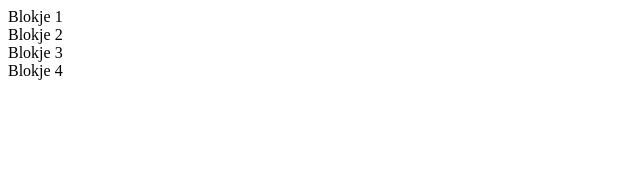
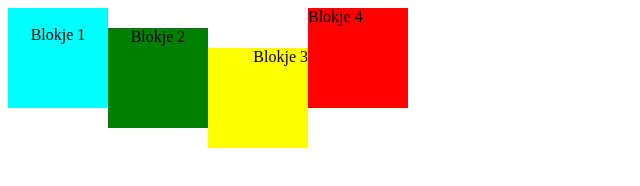
Before and after one commit to xbranw/javascript, a plain HTML site: page hoofdstuk2/Opdracht2.2.html in a window 1280 px wide. Shown: the whole page, without its empty margins (0-640 px from the left). Drawn offline with Linux system fonts and the light colour scheme.

Commit message:
Hoofdstuk 2

```diff
--- a/hoofdstuk2/Opdracht2.2.html
+++ b/hoofdstuk2/Opdracht2.2.html
@@ -4,11 +4,16 @@
     <meta charset="UTF-8">
     <title>Opdracht2.2</title>
 </head>
+<style>
+body {
+    display: flex;
+}
+</style>
 <body>
-<script src="Opdracht2.2.js"></script>
-<div id="bl1">Blokje 1</div>
+<div id="bl1"> <br> Blokje 1</div>
 <div id="bl2">Blokje 2</div>
 <div id="bl3">Blokje 3</div>
 <div id="bl4">Blokje 4</div>
+<script src="Opdracht2.2.js"></script>
 </body>
 </html>
--- a/hoofdstuk2/Opdracht2.2.js
+++ b/hoofdstuk2/Opdracht2.2.js
@@ -1 +1,26 @@
-document.getElementById("bl1").innerHTML
+var bl1 = document.getElementById("bl1");
+bl1.style.backgroundColor = "aqua";
+bl1.style.width = "100px";
+bl1.style.height = "100px";
+bl1.style.textAlign = "center";
+
+
+var bl2 = document.getElementById("bl2");
+bl2.style.backgroundColor = "green";
+bl2.style.width = "100px";
+bl2.style.height = "100px";
+bl2.style.marginTop = "20px";
+bl2.style.textAlign = "center";
+
+
+var bl3 = document.getElementById("bl3");
+bl3.style.backgroundColor = "yellow";
+bl3.style.width = "100px";
+bl3.style.height = "100px";
+bl3.style.marginTop = "40px";
+bl3.style.textAlign = "right";
+
+var bl4 = document.getElementById("bl4");
+bl4.style.backgroundColor = "red";
+bl4.style.width = "100px";
+bl4.style.height = "100px";
```
